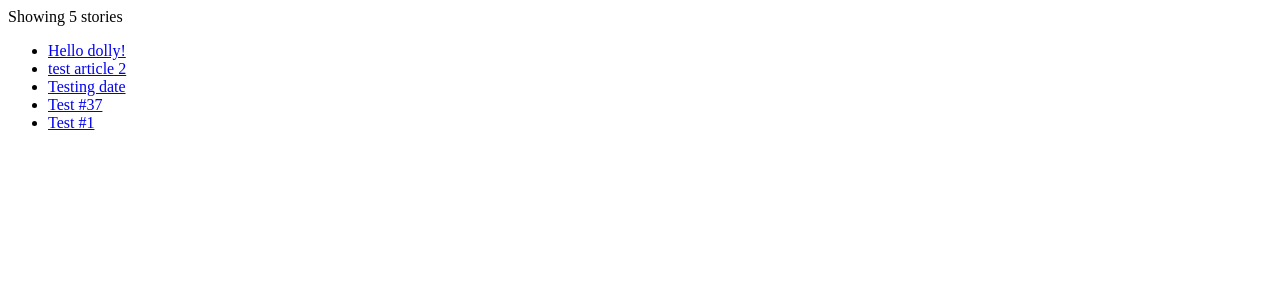
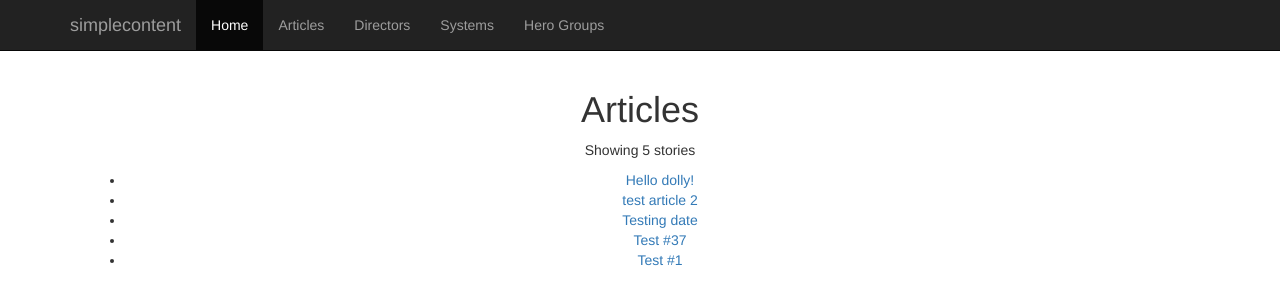
Before and after one commit to robin-norwood/TIY-Python-Apr-2016, a Django app: page /articles/ in a window 1280 px wide. Shown: the top 305 px of the page. Run offline with Django 3.2, Linux system fonts and the light colour scheme; data comes from the database, SQL or seed files in the repository; some libraries are stand-ins or nearby versions.

Commit message:
Use template inheritence, static files, and bootstrap.

```diff
--- a/week5/ddemo/ddemo/settings.py
+++ b/week5/ddemo/ddemo/settings.py
@@ -38,6 +38,7 @@ INSTALLED_APPS = [
     'django.contrib.sessions',
     'django.contrib.messages',
     'django.contrib.staticfiles',
+    'bootstrap3'
 ]
 
 MIDDLEWARE_CLASSES = [
--- /dev/null
+++ b/week5/ddemo/simplecontent/static/simplecontent/styles/simplecontent.css
@@ -0,0 +1,7 @@
+body {
+  padding-top: 50px;
+}
+.starter-template {
+  padding: 20px 15px;
+  text-align: center;
+}
--- a/week5/ddemo/simplecontent/templates/simplecontent/articles_index.html
+++ b/week5/ddemo/simplecontent/templates/simplecontent/articles_index.html
@@ -1,14 +1,22 @@
+{% extends 'simplecontent/base.html' %}
+
+{% block title %}Articles{% endblock %}
+
+{% block content %}
+<h1>Articles</h1>
 
 <p>Showing {{ recent_articles|length }} stories</p>
 
 {% if recent_articles %}
   <ul>
   {% for article in recent_articles %}
-    <li>
-      <a href="/articles/{{ article.id }}/">
+    <li><!-- /articles/{{ article.id }}/ -->
+      <a href="{% url 'articles:view' article.id %}">
       {{ article.title }}
       </a>
     </li>
   {% endfor %}
   </ul>
 {% endif %}
+
+{% endblock %}
--- /dev/null
+++ b/week5/ddemo/simplecontent/templates/simplecontent/base.html
@@ -0,0 +1,62 @@
+{% load staticfiles %}
+{% load bootstrap3 %}
+
+<!DOCTYPE html>
+<html lange="en">
+<head>
+  <meta charset="utf-8">
+  <meta http-equiv="X-UA-Compatible" content="IE=edge">
+  <meta name="viewport" content="width=device-width, initial-scale=1">
+  <meta name="description" content="">
+  <meta name="author" content="">
+  <script src="https://ajax.googleapis.com/ajax/libs/jquery/1.11.3/jquery.min.js"></script>
+
+  <link rel="stylesheet" href="{% static 'simplecontent/styles/simplecontent.css' %}"/>
+  {% bootstrap_css %}
+  {% bootstrap_javascript %}
+  <link rel="icon" href="{% static 'simplecontent/favicon.ico' %}"/>
+  <title>{% block title %}News{% endblock %}</title>
+  <!-- Custom styles for this template -->
+<!--  <link href="starter-template.css" rel="stylesheet">-->
+
+</head>
+
+<body>
+
+  <nav class="navbar navbar-inverse navbar-fixed-top">
+    <div class="container">
+      <div class="navbar-header">
+        <button type="button" class="navbar-toggle collapsed" data-toggle="collapse" data-target="#navbar" aria-expanded="false" aria-controls="navbar">
+          <span class="sr-only">Toggle navigation</span>
+          <span class="icon-bar"></span>
+          <span class="icon-bar"></span>
+          <span class="icon-bar"></span>
+        </button>
+        <a class="navbar-brand" href="#">simplecontent</a>
+      </div>
+      <div id="navbar" class="collapse navbar-collapse">
+        <ul class="nav navbar-nav">
+          <li class="active"><a href="#">Home</a></li>
+          <li><a href="{% url 'articles:index' %}">Articles</a></li>
+          <li><a href="">Directors</a></li>
+          <li><a href="">Systems</a></li>
+          <li><a href="">Hero Groups</a></li>
+        </ul>
+      </div><!--/.nav-collapse -->
+    </div>
+  </nav>
+
+  <div class="container">
+    <div class="starter-template">
+
+      {% block content %}
+        <h2>Title</h2>
+        <p>para 1</p>
+        <p>para 2</p>
+      {% endblock %}
+
+    </div>
+  </div>
+
+</body>
+</html>
--- a/week5/ddemo/simplecontent/urls.py
+++ b/week5/ddemo/simplecontent/urls.py
@@ -1,10 +1,13 @@
 from django.conf.urls import url
 from . import views
 
+app_name = 'articles'
 urlpatterns = [
-    url(r'^$', views.index, name="content-index"),
-    url(r'^([0-9]+)/?$', views.view_article, name="simplecontent-view_article"),
-    url(r'^(?P<article_id>[0-9]+)/cover_photo\.?(?P<image_type>png|jpg|bmp)?$', views.cover_photo),
+    url(r'^$', views.index, name="index"),
+    url(r'^(?P<article_id>[0-9]+)/?$', views.view_article, name="view"),
+    url(r'^(?P<article_id>[0-9]+)/cover_photo\.?(?P<image_type>png|jpg|bmp)?$',
+        views.cover_photo,
+        name="cover_photo"),
     url(r'^responsedemo$', views.myview),
     url(r'^myfile$', views.text_file_view),
     url(r'^search$', views.search_view),
```
Also changed, not shown: week5/ddemo/simplecontent/templates/simplecontent/article_details.html (+10 -0 lines), week5/ddemo/simplecontent/static/simplecontent/favicon.ico (added), week5/ddemo/simplecontent/static/simplecontent/simplecontent.png (added).
